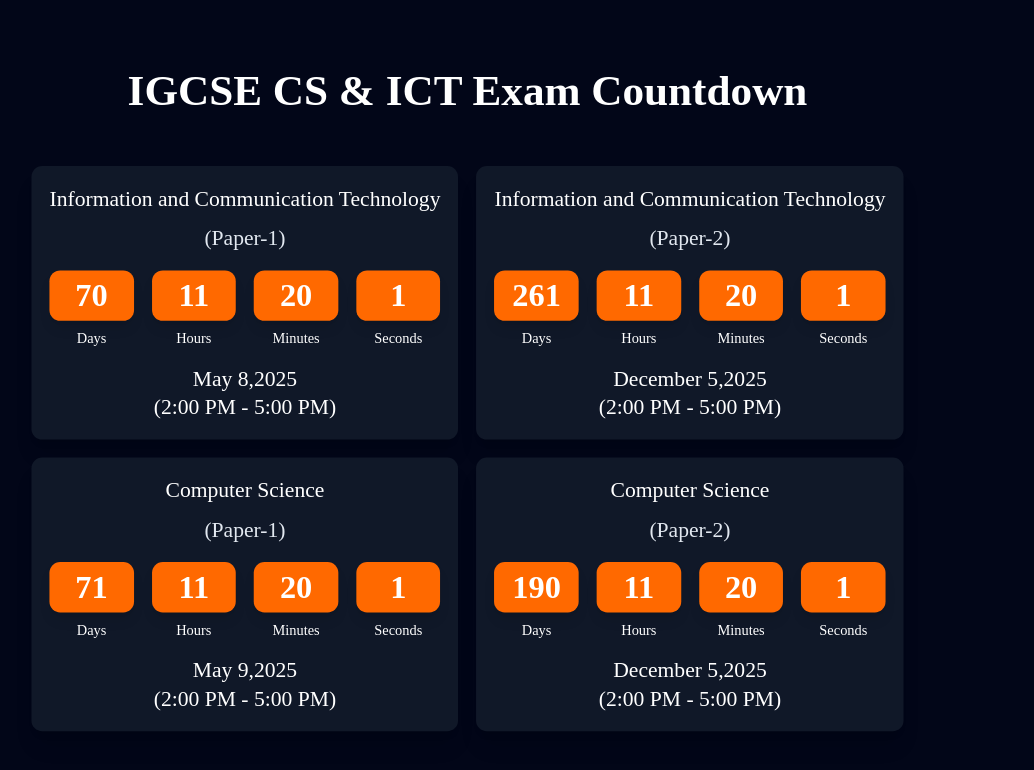
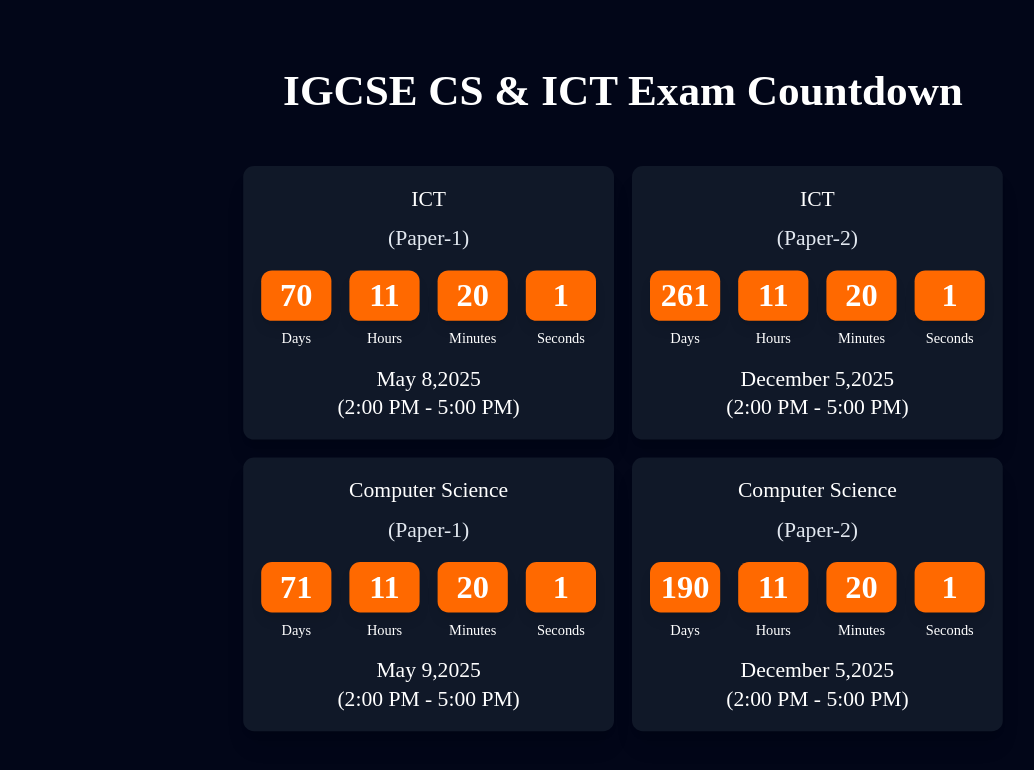
Before and after one commit to haru2004github/countdown, a website: page index.html in a window 1280 px wide. Shown: the whole page, without its empty margins (17-1051 px from the left). Drawn offline with nearby package versions, Linux system fonts and the light colour scheme.

Commit message:
update the code

```diff
--- a/index.html
+++ b/index.html
@@ -121,15 +121,15 @@
 
     </style>
 </head>
-<body id="countdowns" class=" max-h-screen bg-slate-950 text-white  poppins-regular max-w-7xl mx-auto px-3 md:px-0 py-12 flex items-center">
+<body  class=" max-h-screen bg-slate-950 text-white  poppins-regular max-w-7xl mx-auto justify-center px-3 md:px-0 py-12 flex items-center ">
 
-    <div class="scale-90 flex flex-col gap-y-5  md:grid lg:grid-cols-2 gap-5   justify-center  lg:min-w-[800px] ">
+    <div id="countdowns" class="scale-90 flex flex-col gap-y-5  md:grid lg:grid-cols-2 gap-5   justify-center  lg:min-w-[800px] ">
         <div class="md:col-span-2 mb-10 ">
             <h1 class="text-3xl md:text-5xl text-center font-bold">IGCSE CS & ICT Exam Countdown </h1>
         </div>
         <div class="bg-gray-900 p-3 lg:p-5 rounded-xl shadow-xl overflow-hidden ">
             <div class="text-center text-2xl">
-                <h2 class="text-2xl">Information and Communication Technology </h2>
+                <h2 class="text-2xl">ICT </h2>
                 <h3 class="mt-3 text-slate-200">(Paper-1)</h3>
             </div>
             <div id="exam1" class="grid grid-cols-4 gap-x-3 lg:gap-x-5 mt-5">
@@ -148,7 +148,7 @@
 
         <div class="bg-gray-900 p-3 lg:p-5 rounded-xl shadow-xl overflow-hidden ">
             <div class="text-center text-2xl">
-                <h2 class="text-2xl">Information and Communication Technology </h2>
+                <h2 class="text-2xl">ICT </h2>
                 <h3 class="mt-3 text-slate-200">(Paper-2)</h3>
             </div>
             <div id="exam2" class="grid grid-cols-4 gap-x-3 lg:gap-x-5 mt-5">
```
